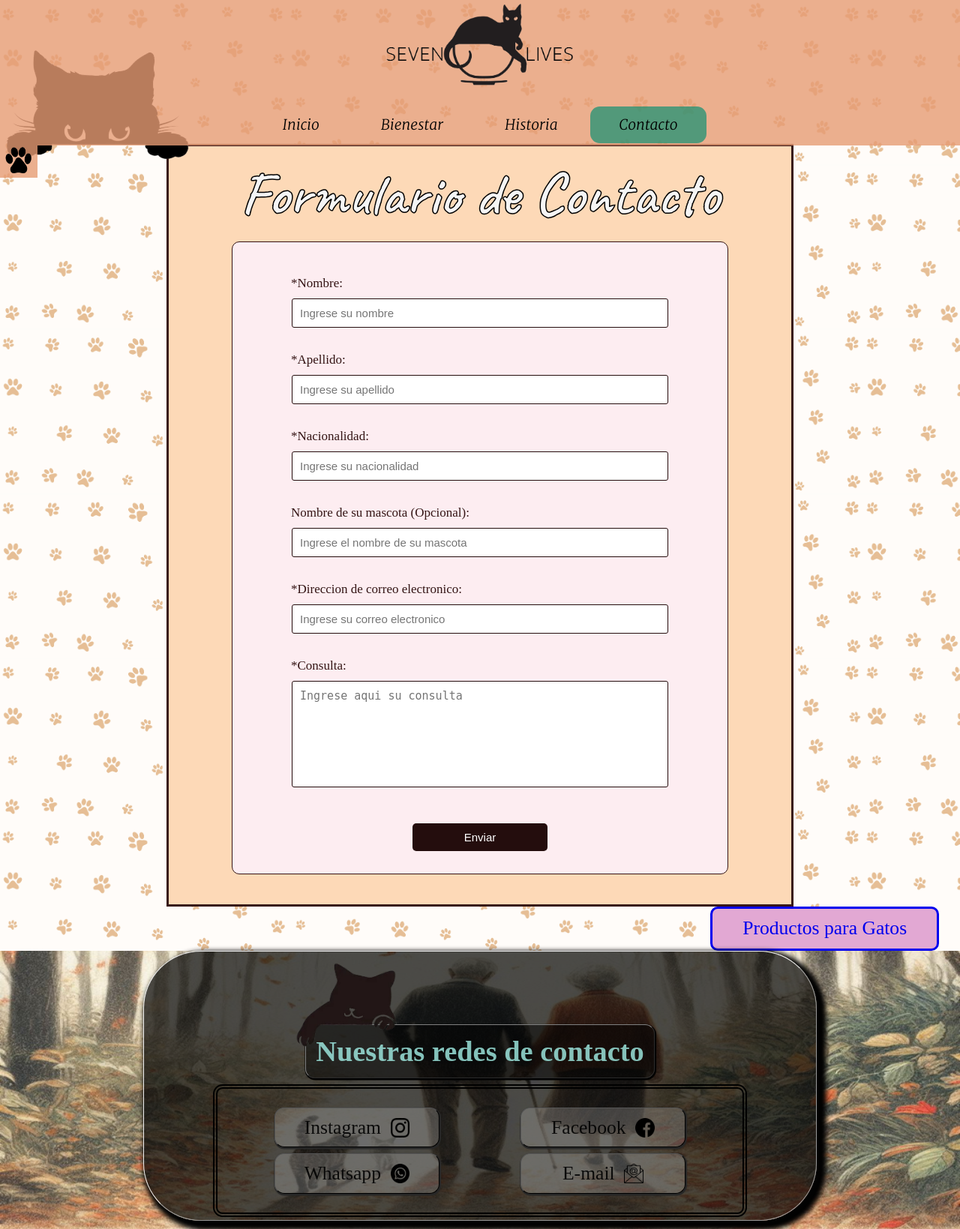
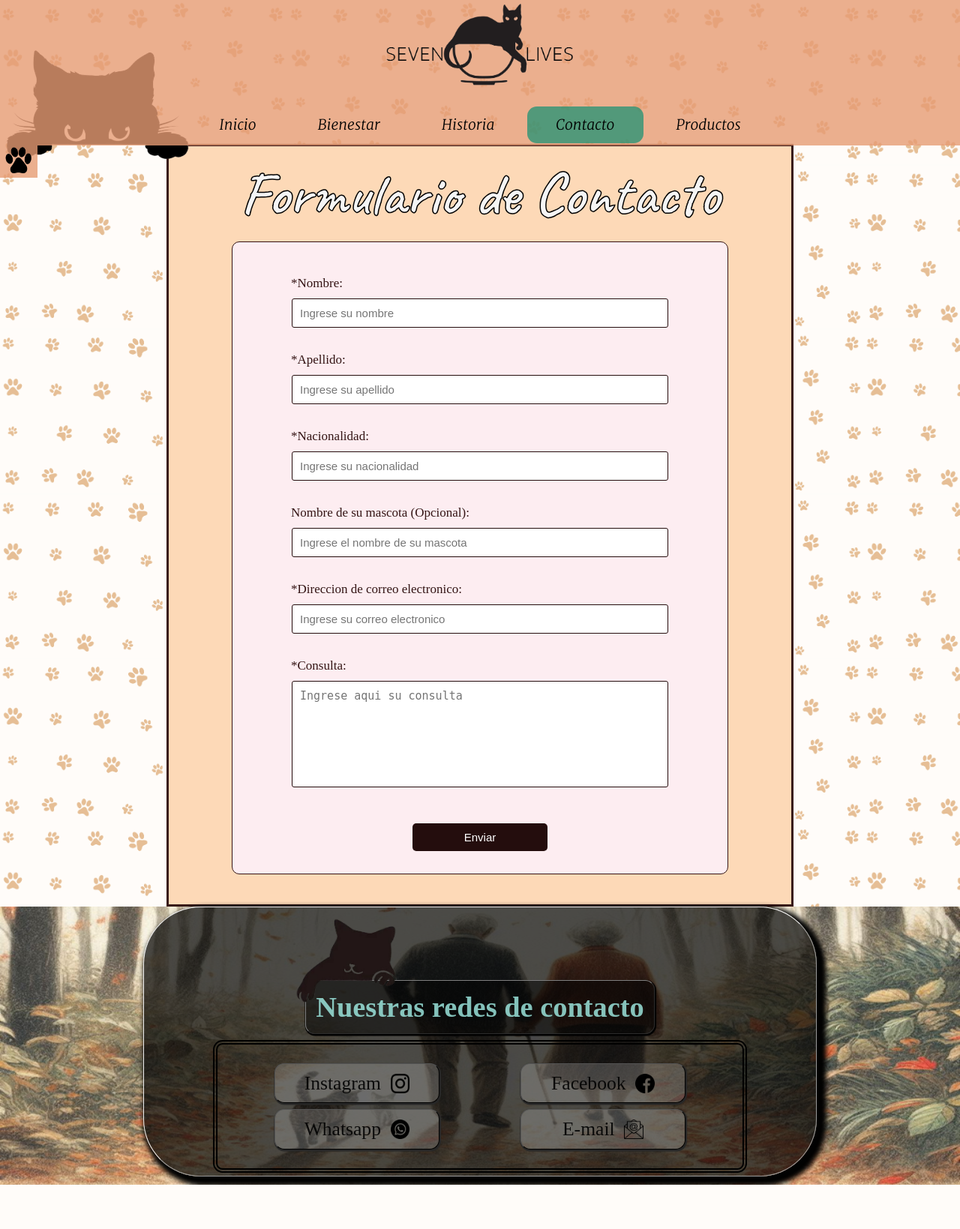
Before and after one commit to Solegit23/SevenLives, a Flask app: template siete-vidas-main/templates/contacto.html in a window 1280 px wide. Shown: the whole page at 75% size. After the commit the page ends 1580 px from the top, so only its background shows below. Run offline with Flask 3, Linux system fonts and the light colour scheme; the template is opened without the code that fills it, so the values that code supplies are empty.

Commit message:
Update contacto.html

```diff
--- a/siete-vidas-main/templates/contacto.html
+++ b/siete-vidas-main/templates/contacto.html
@@ -30,6 +30,7 @@
                         <li><a href="/templates/bienestar.html">Bienestar</a></li>
                         <li><a href="/templates/historia.html">Historia</a></li>
                         <li><a class="active" href="/templates/contacto.html">Contacto</a></li>
+                        <li><a href="/templates/productos para gatos.html">Productos</a></li>
 
                     </div>
 
@@ -86,7 +87,7 @@
                 <input type="submit" value="Enviar">
             </form>
         </div>
-        <a class="nuevob" href="../templates/productos para gatos.html">Productos para Gatos</a>
+
 
     </main>
 
```
